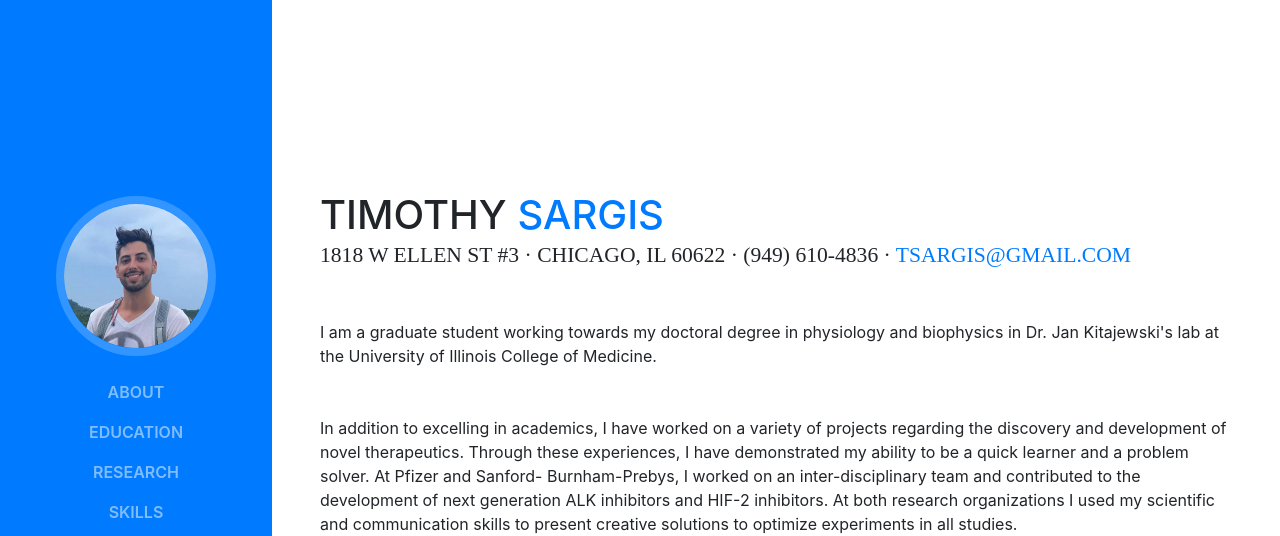
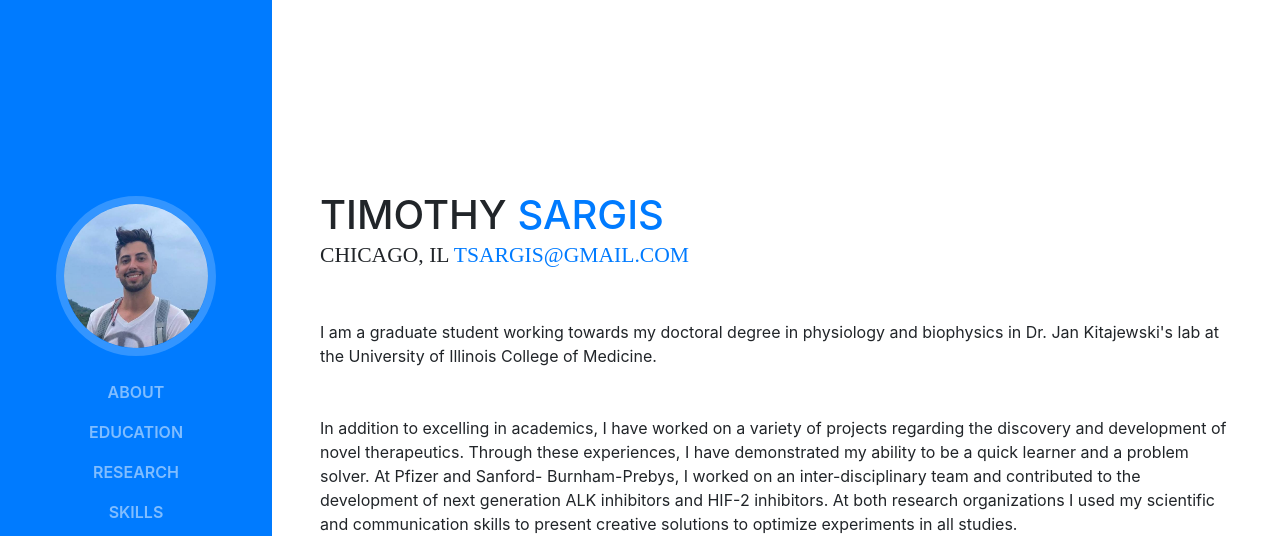
Before and after one commit to tsargis/tsargis.github.io, a website with bundled scripts: page index.html in a window 1280 px wide. Shown: the top 536 px of the page. Built offline with nearby package versions, Linux system fonts and the light colour scheme; a web font is replaced by a local one.

Commit message:
Update index.html

```diff
--- a/index.html
+++ b/index.html
@@ -71,7 +71,7 @@
           <h1 class="mb-0">Timothy
             <span class="text-primary">Sargis</span>
           </h1>
-          <div class="subheading mb-5">1818 W Ellen St #3 · Chicago, IL 60622 · (949) 610-4836 ·
+          <div class="subheading mb-5">Chicago, IL
             <a href="mailto:tsargis@gmail.com">tsargis@gmail.com</a>
           </div>
           <p class="mb-5">I am a graduate student working towards my doctoral degree in physiology and biophysics in Dr. Jan Kitajewski's lab at the University of Illinois College of Medicine.</p>
```
